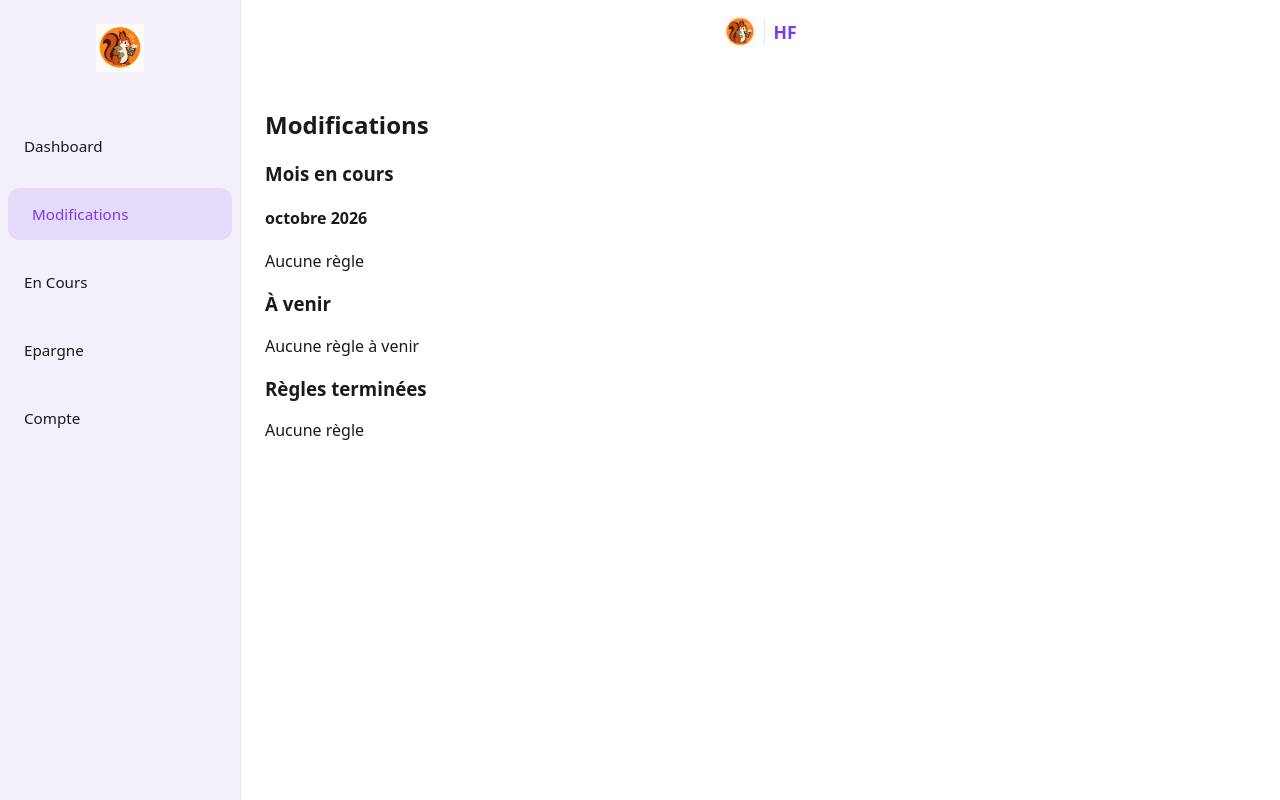
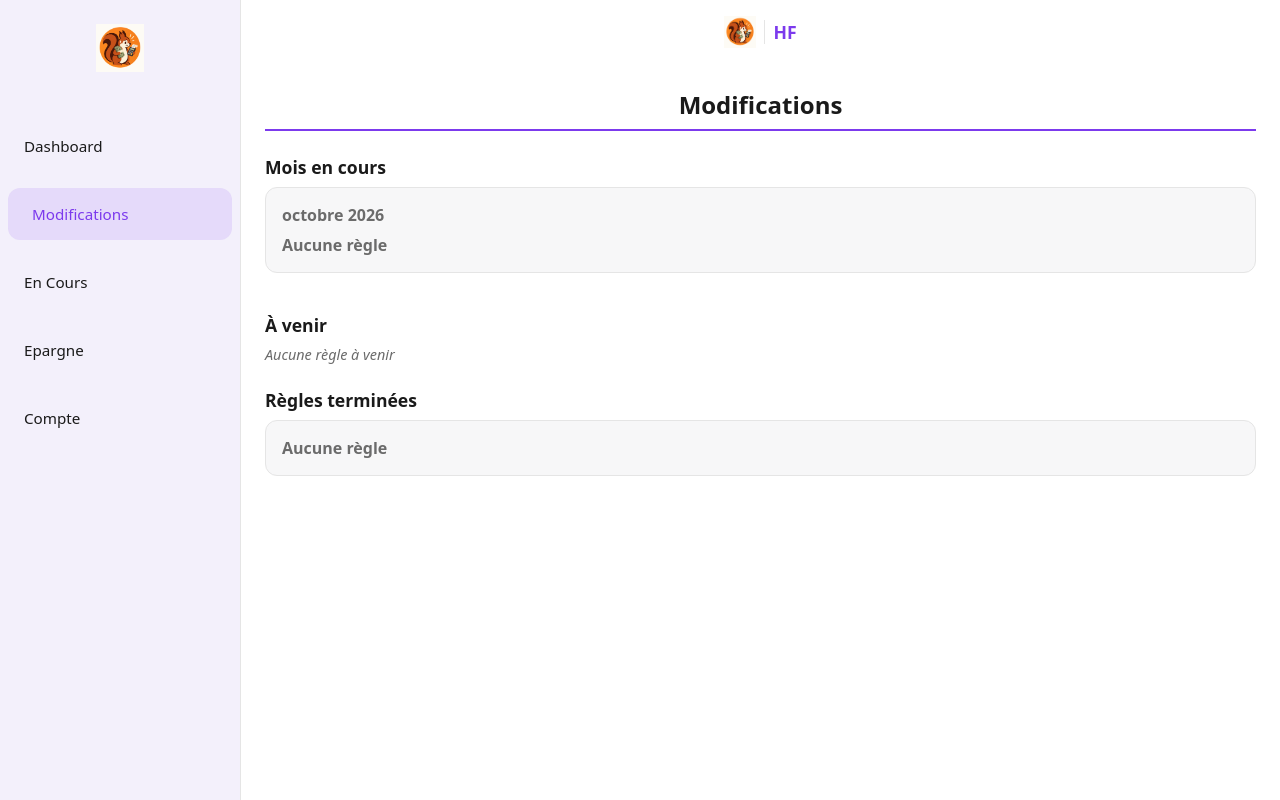
Before and after one commit to donhug/budget-app, a React (Vite) app in the folder Compte/: page /rules-changes in a window 1280 px wide. Built offline with nearby package versions, Linux system fonts and the light colour scheme.

Commit message:
style: ajout du CSS pour la page de modification des règles

```diff
--- a/Compte/src/components/EditModal/EditModal.module.css
+++ b/Compte/src/components/EditModal/EditModal.module.css
@@ -0,0 +1,169 @@
+.overlay {
+  position: fixed;
+  inset: 0;
+  background-color: rgba(0, 0, 0, 0.5);
+  display: flex;
+  align-items: flex-end;
+  justify-content: center;
+  z-index: 100;
+}
+.modal {
+  width: 100%;
+  display: flex;
+  flex-direction: column;
+  gap: var(--space-3);
+  max-height: 90vh;
+  overflow-y: auto;
+  background-color: var(--color-bg);
+  padding: var(--space-4);
+  border-radius: 16px 16px 0 0;
+  animation: slideUp 0.25s ease-out;
+  position: relative;
+}
+.field {
+  display: flex;
+  flex-direction: column;
+  gap: var(--space-1);
+}
+.field label {
+  font-size: 0.875rem;
+  font-weight: 600;
+  color: var(--color-text-muted);
+}
+.field input {
+  padding: var(--space-2);
+  border: 1px solid var(--color-border);
+  border-radius: var(--radius-md);
+  font-size: 1rem;
+  background-color: var(--color-bg);
+  color: var(--color-text);
+}
+.field input:focus {
+  outline: none;
+  border-color: var(--color-brand);
+  box-shadow: 0 0 0 3px rgba(124, 58, 237, 0.15);
+}
+.closeBtn {
+  position: absolute;
+  top: var(--space-2);
+  right: var(--space-2);
+  background: none;
+  border: none;
+  font-size: 1.25rem;
+  cursor: pointer;
+  color: var(--color-text-muted);
+}
+
+@keyframes slideUp {
+  from {
+    transform: translateY(100%);
+  }
+  to {
+    transform: translateY(0);
+  }
+}
+@media (min-width: 768px) {
+  .overlay {
+    align-items: center;
+  }
+  .modal {
+    width: auto;
+    min-width: 400px;
+    max-width: 500px;
+    border-radius: var(--radius-md);
+    animation: fadeScale 0.2s ease-out;
+  }
+}
+
+@keyframes fadeScale {
+  from {
+    opacity: 0;
+    transform: scale(0.95);
+  }
+  to {
+    opacity: 1;
+    transform: scale(1);
+  }
+}
+
+.radioInput {
+  position: absolute;
+  opacity: 0;
+  pointer-events: none;
+}
+.radioLabel {
+  position: relative;
+  display: inline-flex;
+  align-items: center;
+}
+.radioChip {
+  display: inline-block;
+  padding: var(--space-2) var(--space-3);
+  border-radius: var(--radius-md);
+  border: 1px solid var(--color-border);
+  cursor: pointer;
+}
+.radioInput:checked + .radioChip {
+  background-color: var(--color-brand);
+  border-color: var(--color-brand);
+  color: #fff;
+}
+
+.checkboxLabel {
+  display: flex;
+  align-items: center;
+  gap: var(--space-2);
+  padding: var(--space-2) var(--space-3);
+  border: 1px solid var(--color-border);
+  cursor: pointer;
+}
+.checkboxLabel input {
+  width: 1.25rem;
+  height: 1.25rem;
+}
+.spinner {
+  display: inline-block;
+  width: 1rem;
+  height: 1rem;
+  border: 2px solid rgba(255, 255, 255, 0.4);
+  border-top-color: #fff;
+  border-radius: 50%;
+  animation: spin 0.6s linear infinite;
+}
+.checkmark {
+  display: inline-block;
+  animation: pop 0.3s ease-in-out;
+}
+@keyframes spin {
+  from {
+    transform: rotate(360deg);
+  }
+}
+@keyframes pop {
+  from {
+    transform: scale(0);
+  }
+  to {
+    transform: scale(1);
+  }
+}
+
+.submitBtn {
+  display: flex;
+  align-items: center;
+  justify-content: center;
+  padding: var(--space-3);
+  background-color: var(--color-brand);
+  color: #fff;
+  border: none;
+  border-radius: var(--radius-md);
+  font-size: 1rem;
+  font-weight: 600;
+  cursor: pointer;
+}
+.submitBtn:hover:not(:disabled) {
+  background-color: var(--color-brand-hover);
+}
+.submitBtn:disabled {
+  cursor: default;
+}
--- a/Compte/src/components/RuleList/RuleList.jsx
+++ b/Compte/src/components/RuleList/RuleList.jsx
@@ -3,30 +3,39 @@ import { formatMonth } from "../../utils/dates";
 
 function RuleList({ title, rules, onEdit }) {
   return (
-    <div>
-      {title && <h4>{title}</h4>}
+    <div className={style.list}>
+      {title && <h4 className={style.title}>{title}</h4>}
 
       {rules.length === 0 ? (
-        <p>Aucune règle</p>
+        <p className={style.noRule}>Aucune règle</p>
       ) : (
         rules.map((rule) => (
-          <div key={rule.id}>
-            <div>
-              <p>{rule.label}</p>
-              <p>
+          <div
+            key={rule.id}
+            className={`${style.item} ${rule.type === "expense" ? style.itemExpense : style.itemIncome}`}
+          >
+            <div className={style.mainRow}>
+              <p className={style.label}>{rule.label}</p>
+              <p
+                className={`${style.amount} ${rule.type === "expense" ? style.expense : style.income}`}
+              >
                 {rule.type === "income" ? "+" : ""}
                 {rule.value}€{" "}
               </p>
             </div>
-            <div>
-              <p>Début de la règle : {formatMonth(rule.start)}</p>
-              <p>
+            <div className={style.datesRow}>
+              <span>Début de la règle : {formatMonth(rule.start)}</span>
+              <span>
                 {" "}
-                fin :{rule.end !== null ? formatMonth(rule.end) : "pas de fin"}
-              </p>
+                fin : {rule.end !== null ? formatMonth(rule.end) : "pas de fin"}
+              </span>
             </div>
             {onEdit && (
-              <button type="button" onClick={() => onEdit(rule)}>
+              <button
+                type="button"
+                onClick={() => onEdit(rule)}
+                className={style.editBtn}
+              >
                 Modifier
               </button>
             )}
--- a/Compte/src/components/RuleList/RuleList.module.css
+++ b/Compte/src/components/RuleList/RuleList.module.css
@@ -0,0 +1,77 @@
+.list {
+  display: flex;
+  flex-direction: column;
+  gap: var(--space-2);
+  background-color: var(--color-surface);
+  border: 1px solid var(--color-border);
+  border-radius: var(--radius-md);
+  padding: var(--space-3);
+  margin-bottom: var(--space-3);
+}
+.title {
+  margin: 0;
+  font-size: 1rem;
+  font-weight: 600;
+  color: var(--color-text-muted);
+}
+.noRule {
+  margin: 0;
+  font-size: 1rem;
+  font-weight: 600;
+  color: var(--color-text-muted);
+}
+.item {
+  display: flex;
+  flex-direction: column;
+  gap: var(--space-2);
+  padding: var(--space-3);
+  border-radius: var(--radius-md);
+}
+.itemExpense {
+  background-color: var(--color-expense-bg);
+}
+.itemIncome {
+  background-color: var(--color-income-bg);
+}
+.mainRow {
+  display: flex;
+  justify-content: space-between;
+  align-items: center;
+  gap: var(--space-2);
+}
+.label {
+  margin: 0;
+  font-weight: 500;
+}
+.amount {
+  margin: 0;
+  font-weight: 600;
+  font-variant-numeric: tabular-nums;
+}
+.expense {
+  color: var(--color-expense);
+}
+.income {
+  color: var(--color-income);
+}
+.datesRow {
+  display: flex;
+  flex-wrap: wrap;
+  gap: var(--space-1) var(--space-3);
+  font-size: 0.9rem;
+  color: var(--color-text);
+}
+.editBtn {
+  align-self: flex-end;
+  padding: var(--space-2) var(--space-4);
+  background-color: var(--color-brand);
+  border: none;
+  border-radius: var(--radius-md);
+  color: #ffffff;
+  font-size: 0.9rem;
+  font-weight: 600;
+  cursor: pointer;
+}
+.editBtn:hover {
+  background-color: var(--color-brand-hover);
+}
--- a/Compte/src/pages/ChangesRules/ChangesRules.jsx
+++ b/Compte/src/pages/ChangesRules/ChangesRules.jsx
@@ -28,17 +28,21 @@ function ChangesRules() {
   }, []);
 
   return (
-    <div>
-      <h2>Modifications</h2>
-      <h3>Mois en cours</h3>
+    <div className={style.page}>
+      <h2 className={style.title}>Modifications</h2>
+
+      <section className={style.section}>
+        <h3 className={style.sectionTitle}>Mois en cours</h3>
         <RuleList
           title={formatMonth(currentMonth)}
           rules={currentRules}
           onEdit={setRuleToEdit}
         />
-      <h3>À venir</h3>
+      </section>
+      <section className={style.section}>
+        <h3 className={style.sectionTitle}>À venir</h3>
         {futureRules.length === 0 ? (
-        <p>Aucune règle à venir</p>
+          <p className={style.empty}>Aucune règle à venir</p>
         ) : (
           sortFutureMonth.map((month) => (
             <RuleList
@@ -49,8 +53,11 @@ function ChangesRules() {
             />
           ))
         )}
-      <h3>Règles terminées</h3>
+      </section>
+      <section className={style.section}>
+        <h3 className={style.sectionTitle}>Règles terminées</h3>
         <RuleList rules={terminatedRules} />
+      </section>
 
       {ruleToEdit && (
         <EditModal rule={ruleToEdit} onClose={() => setRuleToEdit(null)} />
--- a/Compte/src/pages/ChangesRules/ChangesRules.module.css
+++ b/Compte/src/pages/ChangesRules/ChangesRules.module.css
@@ -0,0 +1,34 @@
+.page{
+    display: flex;
+    flex-direction: column;
+    gap: var(--space-4);
+}
+
+.title{
+    margin: 0;
+    text-align: center;
+    font-size: 1.5rem;
+    color: var(--color-text);
+    padding-bottom: var(--space-2);
+    border-bottom: 2px solid var(--color-brand);
+}
+
+.section{
+    display: flex;
+    flex-direction: column;
+    gap: var(--space-2);
+}
+
+.sectionTitle{
+    margin: 0;
+    font-size: 0;
+    font-size: 1.1rem;
+    font-weight: 600;
+    color: var(--color-text);
+}
+.empty{
+    margin: 0;
+    font-size: 0.9rem;
+    color: var(--color-text-muted);
+    font-style: italic;
+}
```
Lines whose indentation alone changed are shown as unchanged.
